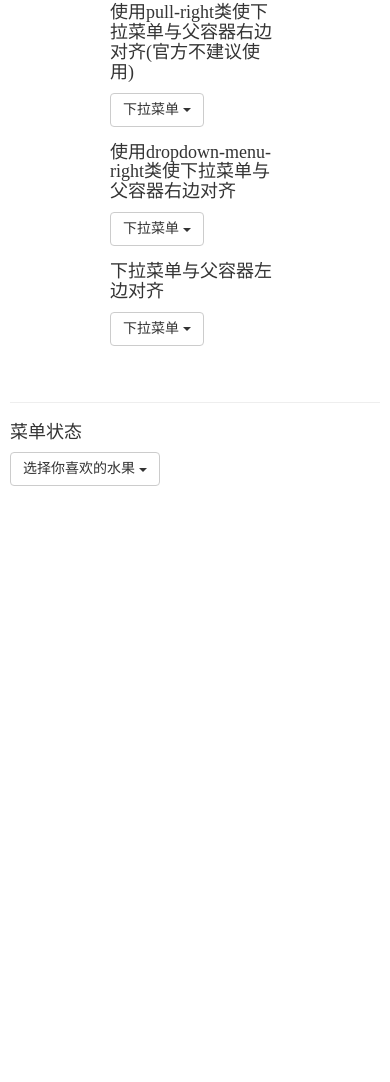
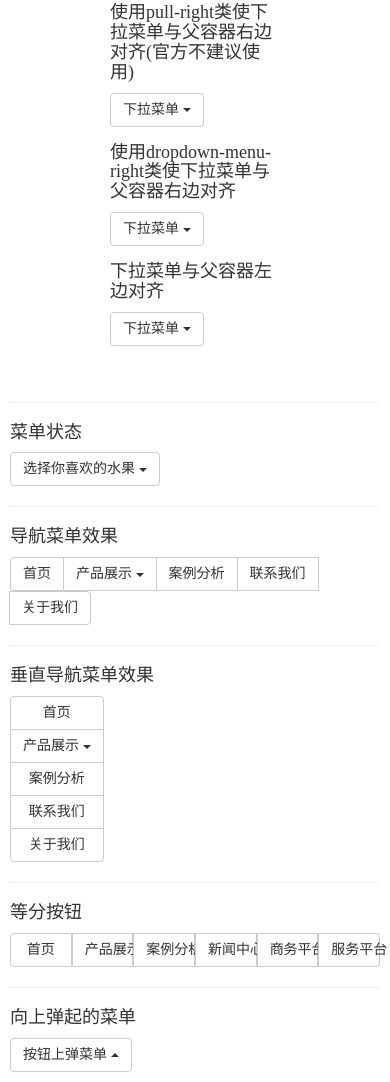
Before and after one commit to LMStarFisrt/WayToBootstrap, a plain HTML site: page menu/bootstrap-menu.html in a window 390 px wide. Shown: the part 432-1514 px from the top of the page. Before the commit the page ends 918 px from the top, so only its background shows below. Drawn offline with Linux system fonts and the light colour scheme.

Commit message:
bootstrap 下拉菜单

```diff
--- a/menu/bootstrap-menu.html
+++ b/menu/bootstrap-menu.html
@@ -6,7 +6,7 @@
     <link rel="stylesheet" href="../css/bootstrap.css">
     <style type="text/css">
         body {
-            margin: 0 10px;
+            margin: 10px 10px;
             font-family: 微软雅黑;
         }
         #LM .dropdown{
@@ -144,6 +144,68 @@
         <li role="presentation" class="disabled"><a role="menuitem" tabindex="-1" href="#">桃</a></li>
     </ul>
 </div>
+<hr>
+<h4>导航菜单效果</h4>
+<div class="btn-group">
+    <button type="button" class="btn btn-default">首页</button>
+    <div class="btn-group">
+        <button type="button" class="btn btn-default dropdown-toggle" data-toggle="dropdown">产品展示
+            <span class="caret"></span>
+        </button>
+        <ul class="dropdown-menu">
+            <li><a href="##">收割机</a></li>
+            <li><a href="##">电动机</a></li>
+            <li><a href="##">拖拉机</a></li>
+            <li><a href="##">电动车</a></li>
+        </ul>
+    </div>
+    <button type="button" class="btn btn-default">案例分析</button>
+    <button type="button" class="btn btn-default">联系我们</button>
+    <button type="button" class="btn btn-default">关于我们</button>
+</div>
+<hr>
+<h4>垂直导航菜单效果</h4>
+<div class="btn-group-vertical">
+    <button type="button" class="btn btn-default">首页</button>
+    <div class="btn-group">
+        <button type="button" class="btn btn-default dropdown-toggle" data-toggle="dropdown">产品展示
+            <span class="caret"></span>
+        </button>
+        <ul class="dropdown-menu">
+            <li><a href="##">收割机</a></li>
+            <li><a href="##">电动机</a></li>
+            <li><a href="##">拖拉机</a></li>
+            <li><a href="##">电动车</a></li>
+        </ul>
+    </div>
+    <button type="button" class="btn btn-default">案例分析</button>
+    <button type="button" class="btn btn-default">联系我们</button>
+    <button type="button" class="btn btn-default">关于我们</button>
+</div>
+<hr>
+<h4>等分按钮</h4>
+<div class="btn-group btn-group-justified">
+    <a class="btn btn-default" href="##">首页</a>
+    <a class="btn btn-default" href="##">产品展示</a>
+    <a class="btn btn-default" href="##">案例分析</a>
+    <a class="btn btn-default" href="##">新闻中心</a>
+    <a class="btn btn-default" href="##">商务平台</a>
+    <a class="btn btn-default" href="##">服务平台</a>
+</div>
+<hr>
+<h4>向上弹起的菜单</h4>
+<div class="btn-group dropup">
+    <button class="btn btn-default dropdown-toggle" data-toggle="dropdown" type="button">按钮上弹菜单
+        <span class="caret"></span>
+    </button>
+    <ul class="dropdown-menu">
+        <li><a href="##">菜单项1</a></li>
+        <li><a href="##">菜单项2</a></li>
+        <li><a href="##">菜单项3</a></li>
+        <li><a href="##">菜单项4</a></li>
+        <li><a href="##">菜单项5</a></li>
+    </ul>
+</div>
 
 <script src="../js/jquery-3.1.1.js"></script>
 <script src="../js/bootstrap.js"></script>
```
